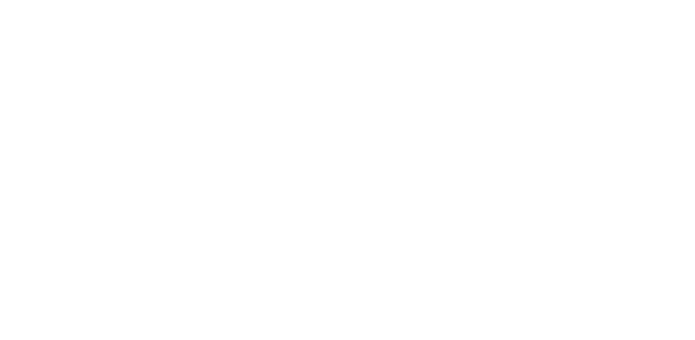
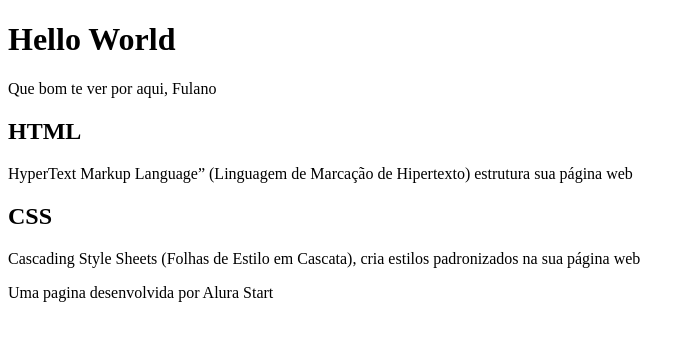
Before and after one commit to natallyamofilhos/Hello-World, a plain HTML site: page index.html in a window 1280 px wide. Shown: the whole page, without its empty margins (0-695 px from the left). Drawn offline with Linux system fonts and the light colour scheme.

Commit message:
Add files via upload

```diff
--- a/index.html
+++ b/index.html
@@ -6,6 +6,27 @@
     <title>Hello World</title>
 </head>
 <body>
+ <header>
+ <h1>Hello World</h1>
+ <p>Que bom te ver por aqui, Fulano</p>
+
+ </header>
+
+ <section>
+ <h2>HTML</h2>
+ <p>HyperText Markup Language” (Linguagem de Marcação de Hipertexto) estrutura sua página web</p>
+
+ <h2>CSS</h2>
+ <p> Cascading Style Sheets (Folhas de Estilo em Cascata), cria estilos padronizados na sua página web</p>
+
+</section>
+
+<footer>
+<p>Uma pagina desenvolvida por Alura Start</p>
+
+</footer>
+
+
 
 </body>
 </html>
```
